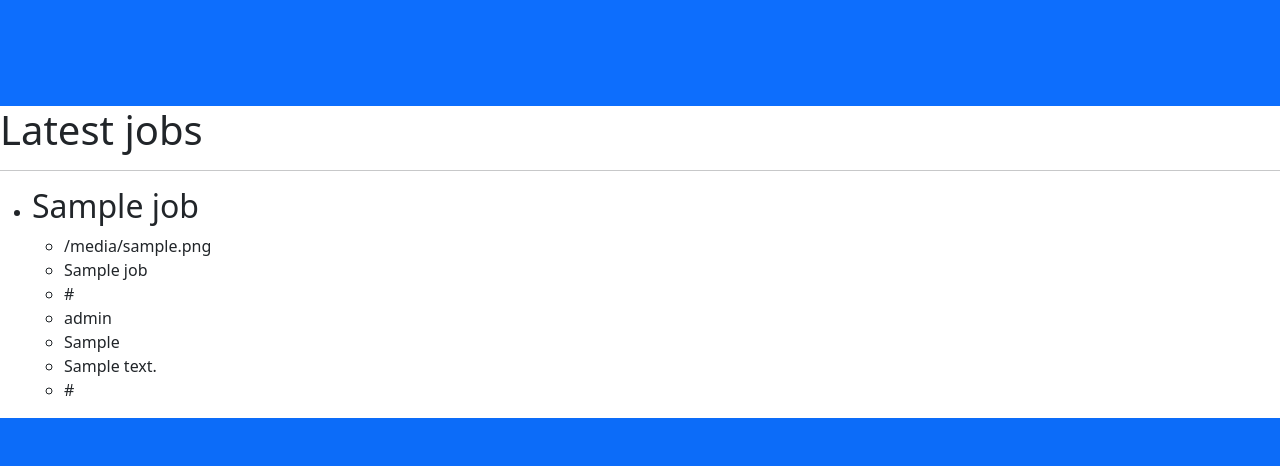
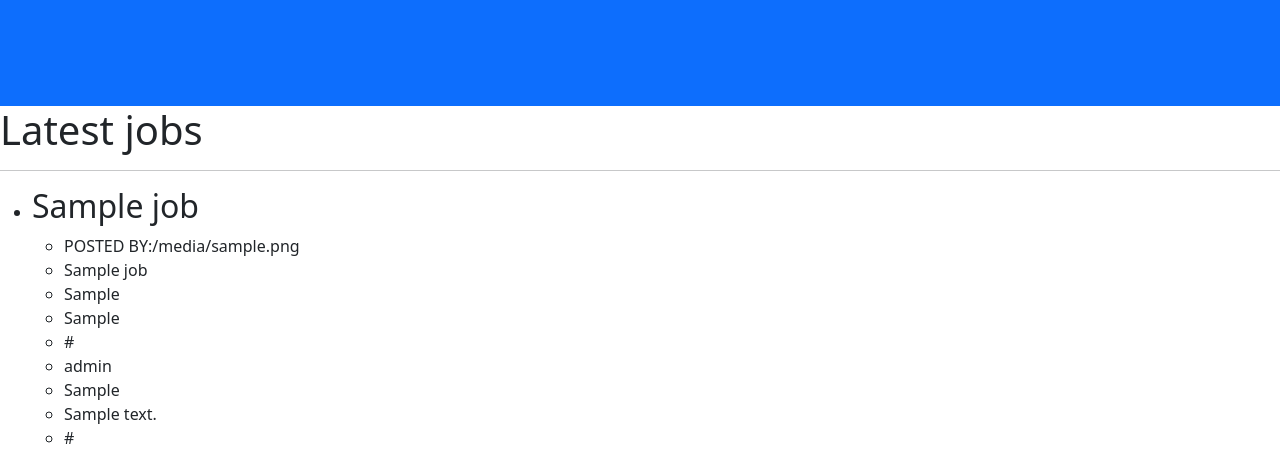
Before and after one commit to IanMalobaMwakha/AppliVault, a Python web app: template applivault/core/templates/core/index.html in a window 1280 px wide. Shown: the part 429-895 px from the top of the page. Before the commit the page ends 847 px from the top, so only its background shows below. Run offline with Jinja, Linux system fonts and the light colour scheme; the template is opened without the code that fills it: most values are stand-ins (such as "Sample title", 1, 10 or a date in 2020); some libraries are stand-ins or nearby versions.

Commit message:
modified:   applivault/core/templates/core/index.html

```diff
--- a/applivault/core/templates/core/index.html
+++ b/applivault/core/templates/core/index.html
@@ -22,8 +22,10 @@
          <li>
             <h2>{{ job.job_name }}</h2>
             <ul>
-               <li>{{ job.job_poster }}</li>
+               <li>POSTED BY:{{ job.job_poster }}</li>
                <li>{{ job.company_name }}</li>
+               <li>{{ job.job_location }}</li>
+               <li>{{ job.job_alternative_location }}</li>
                <li>{{ job.company_website_link }}</li>
                <li>{{ job.experience_level }}</li>
                <li>{{ job.job_type }}</li>
```
